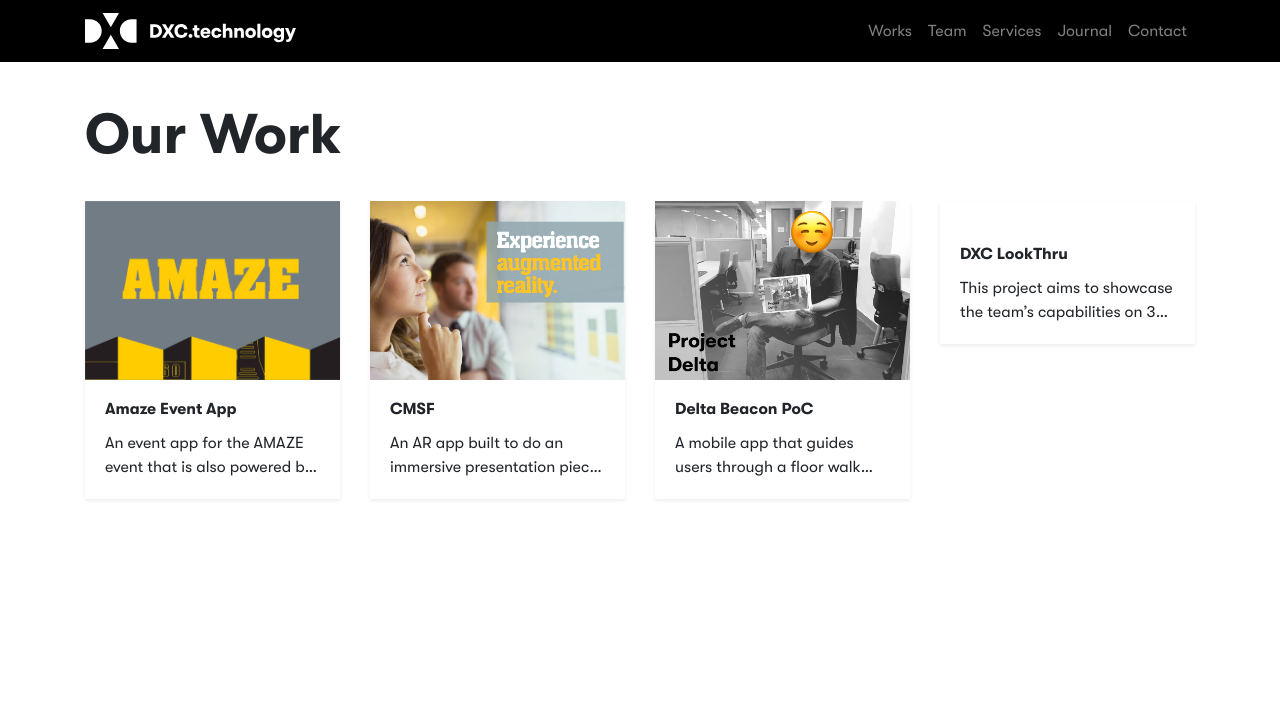
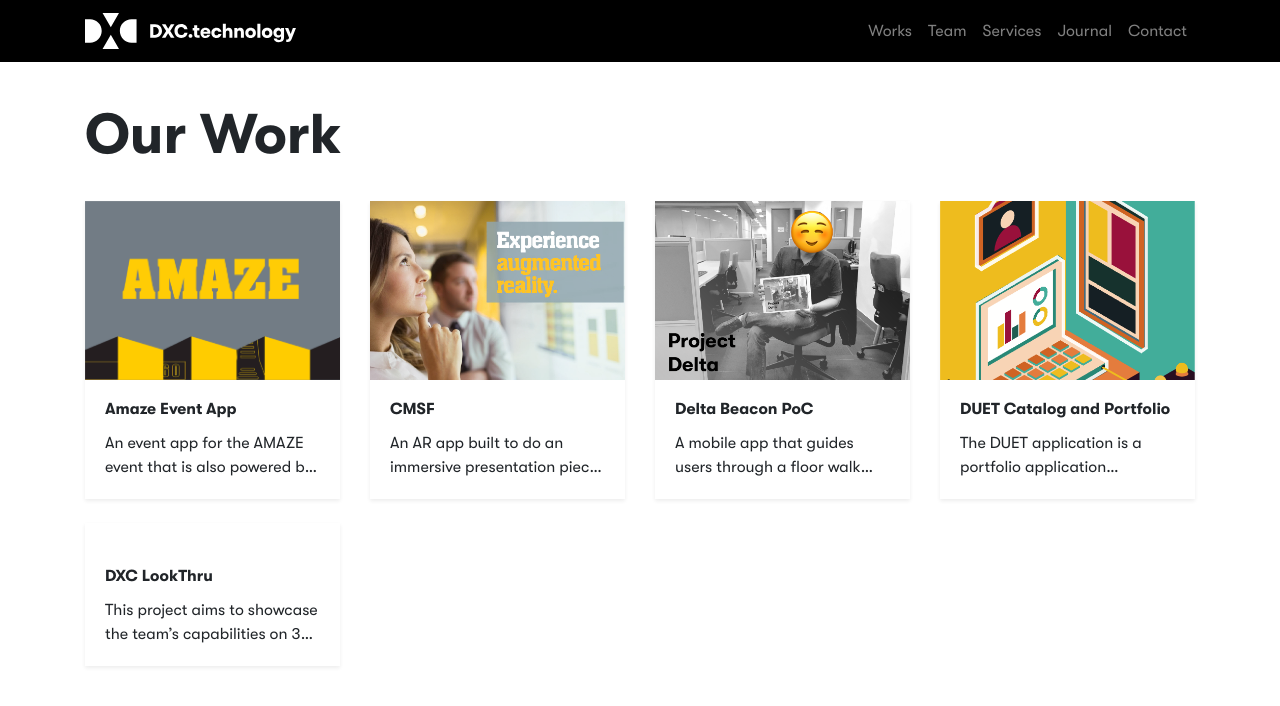
Before and after one commit to jsprlprd/dxc-portfolio, a Jekyll site: the page built from works/index.html, in a window 1280 px wide. Shown: the top 706 px of the page. Built offline with Jekyll 4.4.1, drawn with Linux system fonts in a browser that asks for light colours; nearby versions of some CDN libraries.

Commit message:
Update from Forestry.io - Updated duet-catalog-and-portfolio.md

```diff
--- a/_works/duet-catalog-and-portfolio.md
+++ b/_works/duet-catalog-and-portfolio.md
@@ -2,6 +2,9 @@
 title: DUET Catalog and Portfolio
 layout: works
 date: 2018-12-11 03:27:54 +0000
-published: false
+details: The DUET application is a portfolio application developed for Commonwealth
+  Bank of Australia's Digital User Experience Team.
+thumbnail: "/assets/img/app-covers/duet.png"
+categories: []
 
 ---
```
Also changed, not shown: .forestry/front_matter/templates/test.yml.
